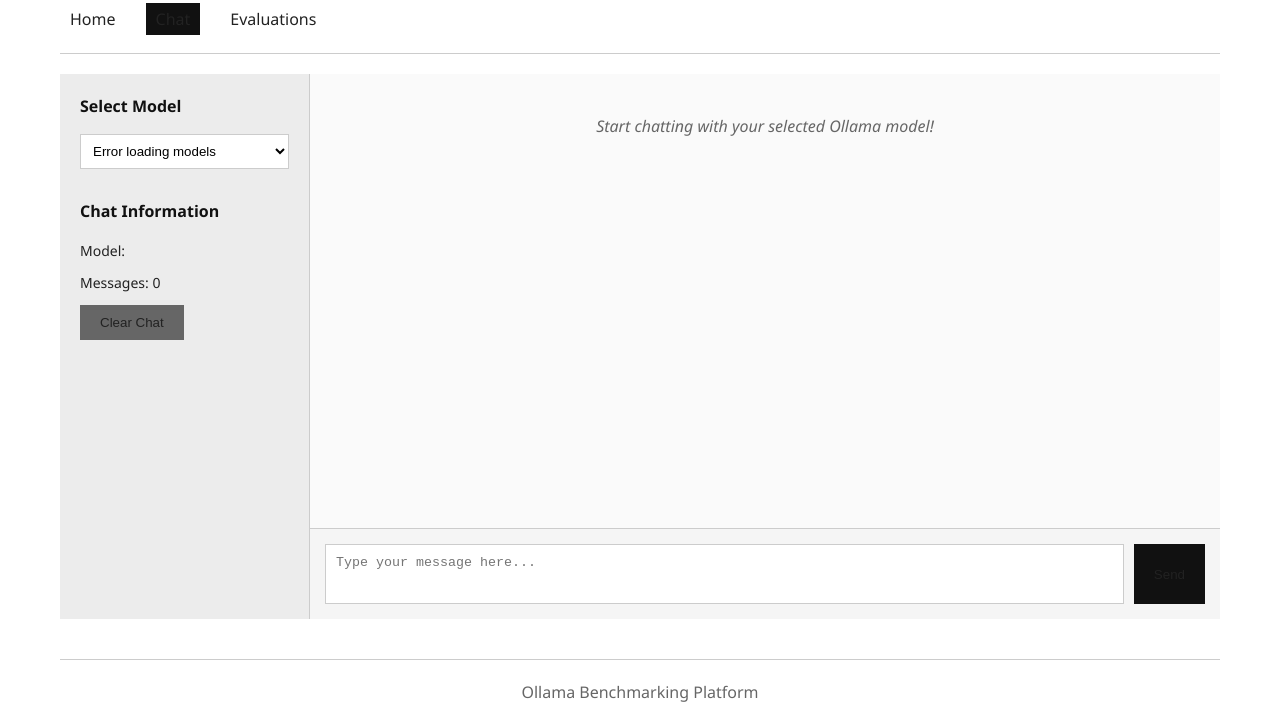
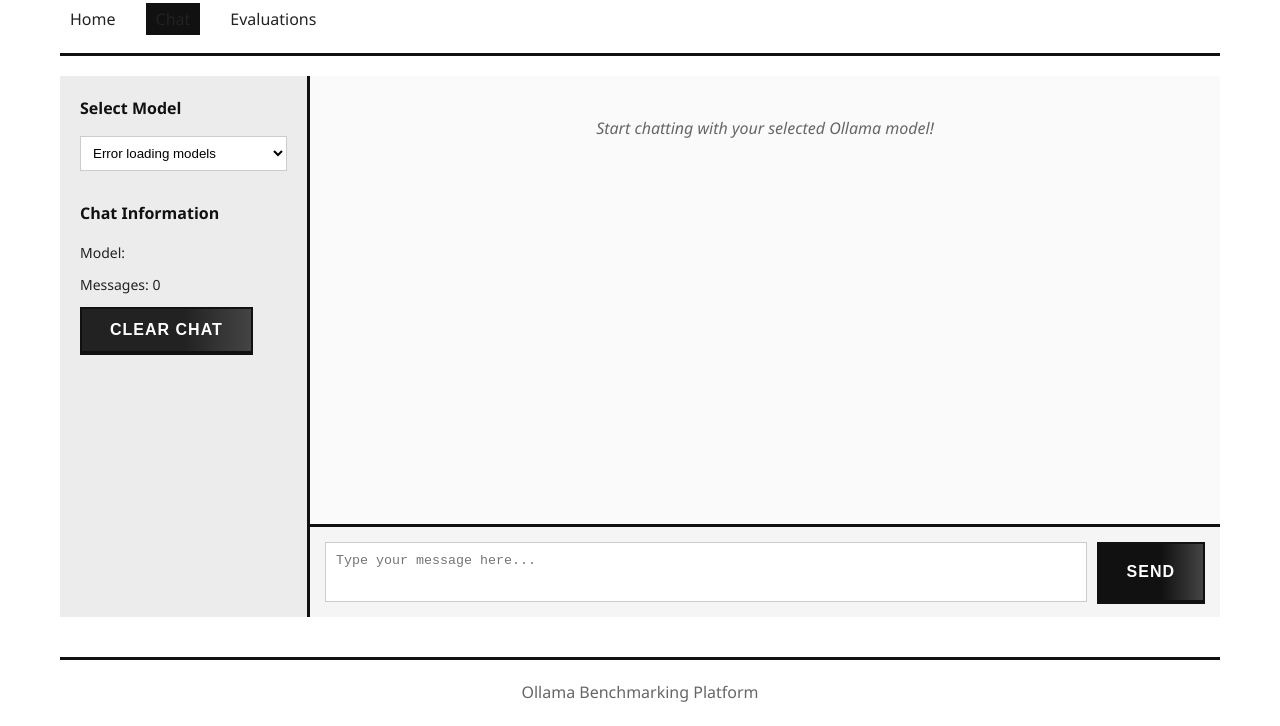
Before and after one commit to dariusatmar/ollama-benchmarking, a plain HTML site: page static/chat.html in a window 1280 px wide. Shown: the part 74-800 px from the top of the page. Drawn offline with Linux system fonts and the light colour scheme; no server answers.

Commit message:
update style to be more modern

```diff
--- a/static/css/style.css
+++ b/static/css/style.css
@@ -36,7 +36,7 @@ body {
 
 header {
     padding: 20px 0;
-    border-bottom: 1px solid var(--border-color);
+    border-bottom: 3px solid #111;
     margin-bottom: 20px;
 }
 
@@ -76,34 +76,52 @@ footer {
     text-align: center;
     padding: 20px 0;
     margin-top: 40px;
-    border-top: 1px solid var(--border-color);
+    border-top: 3px solid #111;
     color: var(--secondary-color);
 }
 
 /* Button styles */
 .btn {
     display: inline-block;
-    padding: 10px 20px;
-    border: none;
+    padding: 12px 28px;
+    border: 2px solid #111;
     border-radius: 0;
+    background: linear-gradient(90deg, #222 60%, #444 100%);
+    color: #fff;
+    font-weight: 700;
+    font-size: 1rem;
+    letter-spacing: 1px;
+    text-transform: uppercase;
+    box-shadow: 0 2px 0 #111, 0 0 0 transparent;
+    transition: all 0.15s cubic-bezier(.4,0,.2,1);
     cursor: pointer;
-    font-weight: 500;
-    text-decoration: none;
-    transition: opacity 0.3s;
+    outline: none;
 }
 
-.btn:hover {
-    opacity: 0.9;
+
+.btn:hover, .btn:focus {
+    background: linear-gradient(90deg, #111 60%, #222 100%);
+    color: #fff;
+    border-color: #222;
+    box-shadow: 0 4px 16px rgba(0,0,0,0.15);
+    transform: translateY(-2px) scale(1.03);
+    opacity: 1;
 }
 
+
 .btn.primary {
+    background: linear-gradient(90deg, #111 60%, #444 100%);
+    color: #fff;
+    border: 2px solid #111;
+}
     background-color: var(--primary-color);
     color: var(--text-color);
 }
 
 .btn.secondary {
-    background-color: var(--secondary-color);
-    color: var(--text-color);
+    background: linear-gradient(90deg, #333 60%, #666 100%);
+    color: #fff;
+    border: 2px solid #333;
 }
 
 /* Welcome page */
@@ -147,7 +165,7 @@ footer {
     width: 250px;
     background-color: #ececec;
     padding: 20px;
-    border-right: 1px solid var(--border-color);
+    border-right: 3px solid #111;
 }
 
 .model-selector, .chat-info {
@@ -215,7 +233,7 @@ select {
 .chat-input {
     display: flex;
     padding: 15px;
-    border-top: 1px solid var(--border-color);
+    border-top: 3px solid #111;
 }
 
 .chat-input textarea {
```
